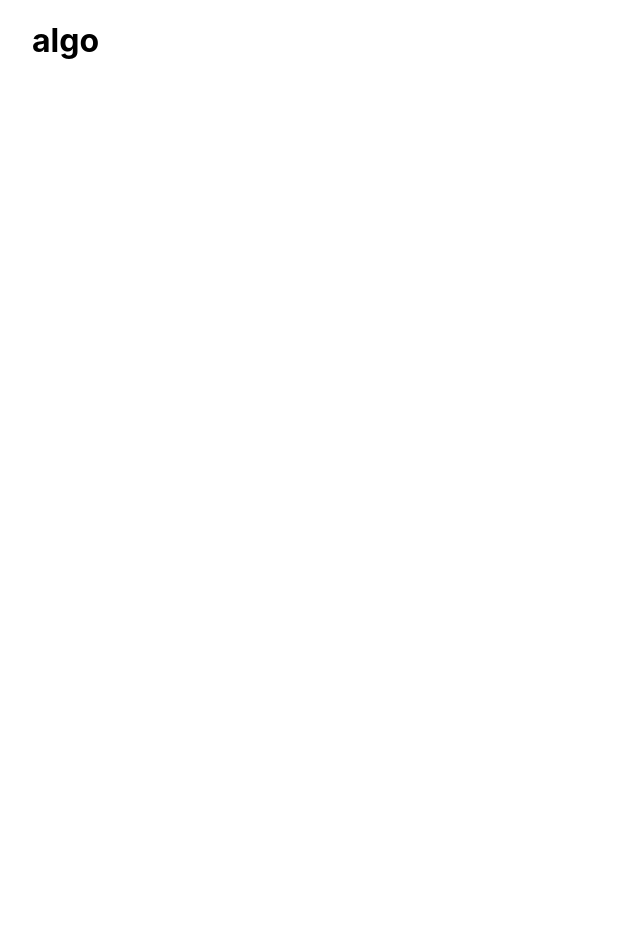
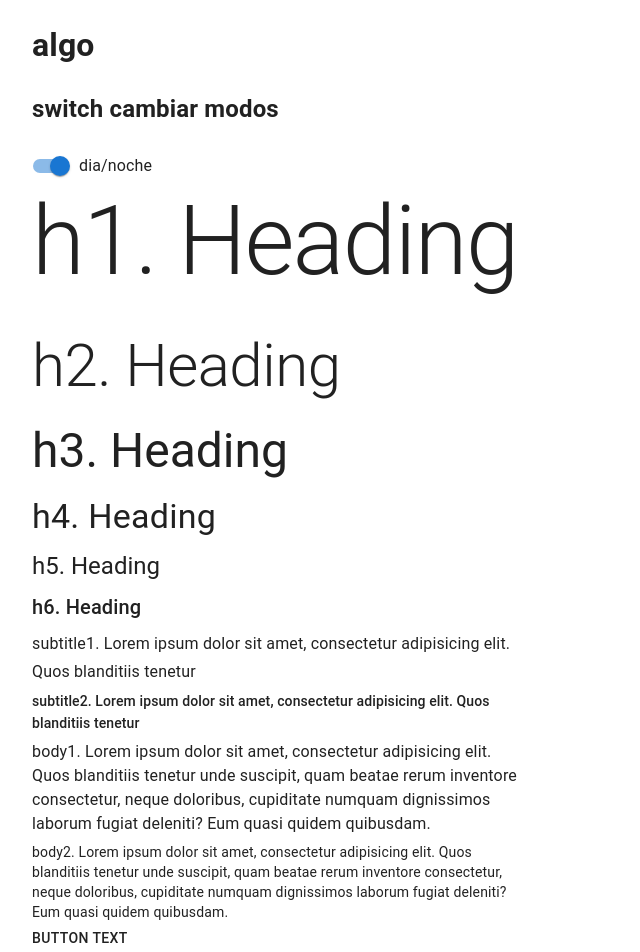
Before and after one commit to FededelRincon/pokemon-next-mui, a Next.js app: page / in a window 1280 px wide. Shown: the top 952 px of the page, without its empty margins (0-640 px from the left). Before the commit the page ends 800 px from the top, so only its background shows below. Built offline with nearby package versions, Linux system fonts and the light colour scheme.

Commit message:
switch theme + darkTheme + lightTheme + all set it up

```diff
--- a/pages/_app.tsx
+++ b/pages/_app.tsx
@@ -1,6 +1,33 @@
-import '../styles/globals.css'
+import { useEffect, useState } from 'react';
 import type { AppProps } from 'next/app'
 
+import { ThemeProvider } from '@mui/material/styles';
+import CssBaseline from '@mui/material/CssBaseline';
+
+import { darkTheme, lightTheme } from '../themes';
+
+import '../styles/globals.css'
+
+
 export default function App({ Component, pageProps }: AppProps) {
-  return <Component {...pageProps} />
+
+  const [activeTheme, setActiveTheme] = useState( lightTheme )
+  const [selectedTheme, setSelectedTheme] = useState<'light' | 'dark'> ('light')
+
+  const toggleTheme = () => {
+    setSelectedTheme( selectedTheme === 'light' ? 'dark' : 'light' );
+  }
+
+  useEffect(() => {
+    setActiveTheme( selectedTheme === 'light' ? lightTheme : darkTheme )
+  }, [selectedTheme])
+
+
+  return (
+    <ThemeProvider theme={ activeTheme }  >
+      <CssBaseline />
+      <Component {...pageProps} toggleTheme={toggleTheme} />
+    </ThemeProvider>
+
+  )
 }
--- a/pages/_documents.js
+++ b/pages/_documents.js
@@ -5,7 +5,17 @@ export default class MyDocument extends Document {
   render() {
     return (
       <Html>
-        <Head>...</Head>
+        <Head>
+        <link
+            rel="stylesheet"
+            href="https://fonts.googleapis.com/css?family=Roboto:300,400,500,700&display=swap"
+        />
+        <link
+            rel="stylesheet"
+            href="https://fonts.googleapis.com/icon?family=Material+Icons"
+        />
+
+        </Head>
         <body>
           {getInitColorSchemeScript()}
           <Main />
--- a/pages/index.tsx
+++ b/pages/index.tsx
@@ -1,19 +1,85 @@
-import Head from 'next/head'
-import Image from 'next/image'
+import { NextPage } from 'next'
+
+import { Box, FormControlLabel, Switch, Typography } from '@mui/material'
+
 import styles from '../styles/Home.module.css'
+import React from 'react'
 
-export default function Home() {
+
+interface Props {
+  // pokemons: SmallPokemon[];
+  toggleTheme: React.MouseEventHandler<HTMLAnchorElement>
+}
+
+const HomePage: NextPage<Props> = ({ toggleTheme }) => {
   return (
+    <>
       <div className={styles.container}>
         {/* <Image src="/vercel.svg" alt="Vercel Logo" width={72} height={16} />
 
         <main className={styles.main}>
-        <h1 className={styles.title}>
-          Welcome to <a href="https://nextjs.org">Next.js!</a>
-        </h1>
+          <h1 className={styles.title}> algo </h1>
         </main> */}
 
         <h1>algo</h1>
+
+        <h2>switch cambiar modos</h2>
+        <FormControlLabel control={<Switch defaultChecked onClick={toggleTheme as any}/>} label="dia/noche" />
+
+
+        <Box sx={{ width: '100%', maxWidth: 500 }}>
+        <Typography variant="h1" gutterBottom>
+          h1. Heading
+        </Typography>
+        <Typography variant="h2" gutterBottom>
+          h2. Heading
+        </Typography>
+        <Typography variant="h3" gutterBottom>
+          h3. Heading
+        </Typography>
+        <Typography variant="h4" gutterBottom>
+          h4. Heading
+        </Typography>
+        <Typography variant="h5" gutterBottom>
+          h5. Heading
+        </Typography>
+        <Typography variant="h6" gutterBottom>
+          h6. Heading
+        </Typography>
+        <Typography variant="subtitle1" gutterBottom>
+          subtitle1. Lorem ipsum dolor sit amet, consectetur adipisicing elit. Quos
+          blanditiis tenetur
+        </Typography>
+        <Typography variant="subtitle2" gutterBottom>
+          subtitle2. Lorem ipsum dolor sit amet, consectetur adipisicing elit. Quos
+          blanditiis tenetur
+        </Typography>
+        <Typography variant="body1" gutterBottom>
+          body1. Lorem ipsum dolor sit amet, consectetur adipisicing elit. Quos
+          blanditiis tenetur unde suscipit, quam beatae rerum inventore consectetur,
+          neque doloribus, cupiditate numquam dignissimos laborum fugiat deleniti? Eum
+          quasi quidem quibusdam.
+        </Typography>
+        <Typography variant="body2" gutterBottom>
+          body2. Lorem ipsum dolor sit amet, consectetur adipisicing elit. Quos
+          blanditiis tenetur unde suscipit, quam beatae rerum inventore consectetur,
+          neque doloribus, cupiditate numquam dignissimos laborum fugiat deleniti? Eum
+          quasi quidem quibusdam.
+        </Typography>
+        <Typography variant="button" display="block" gutterBottom>
+          button text
+        </Typography>
+        <Typography variant="caption" display="block" gutterBottom>
+          caption text
+        </Typography>
+        <Typography variant="overline" display="block" gutterBottom>
+          overline text
+        </Typography>
+      </Box>
       </div>
+
+    </>
   )
 }
+
+export default HomePage
--- a/styles/globals.css
+++ b/styles/globals.css
@@ -1,4 +1,4 @@
-html,
+/* html,
 body {
   padding: 0;
   margin: 0;
@@ -23,4 +23,4 @@ a {
     color: white;
     background: black;
   }
-}
+} */
--- /dev/null
+++ b/themes/darkTheme.ts
@@ -0,0 +1,8 @@
+import { createTheme } from "@mui/material";
+
+
+export const darkTheme = createTheme({
+    palette: {
+      mode: 'dark',
+    },
+  });
--- /dev/null
+++ b/themes/index.ts
@@ -0,0 +1,4 @@
+
+
+export * from './darkTheme';
+export * from './lightTheme';
--- /dev/null
+++ b/themes/lightTheme.ts
@@ -0,0 +1,8 @@
+import { createTheme } from "@mui/material";
+
+
+export const lightTheme = createTheme({
+    palette: {
+      mode: 'light',
+    },
+  });
```
Lines whose indentation alone changed are shown as unchanged.
